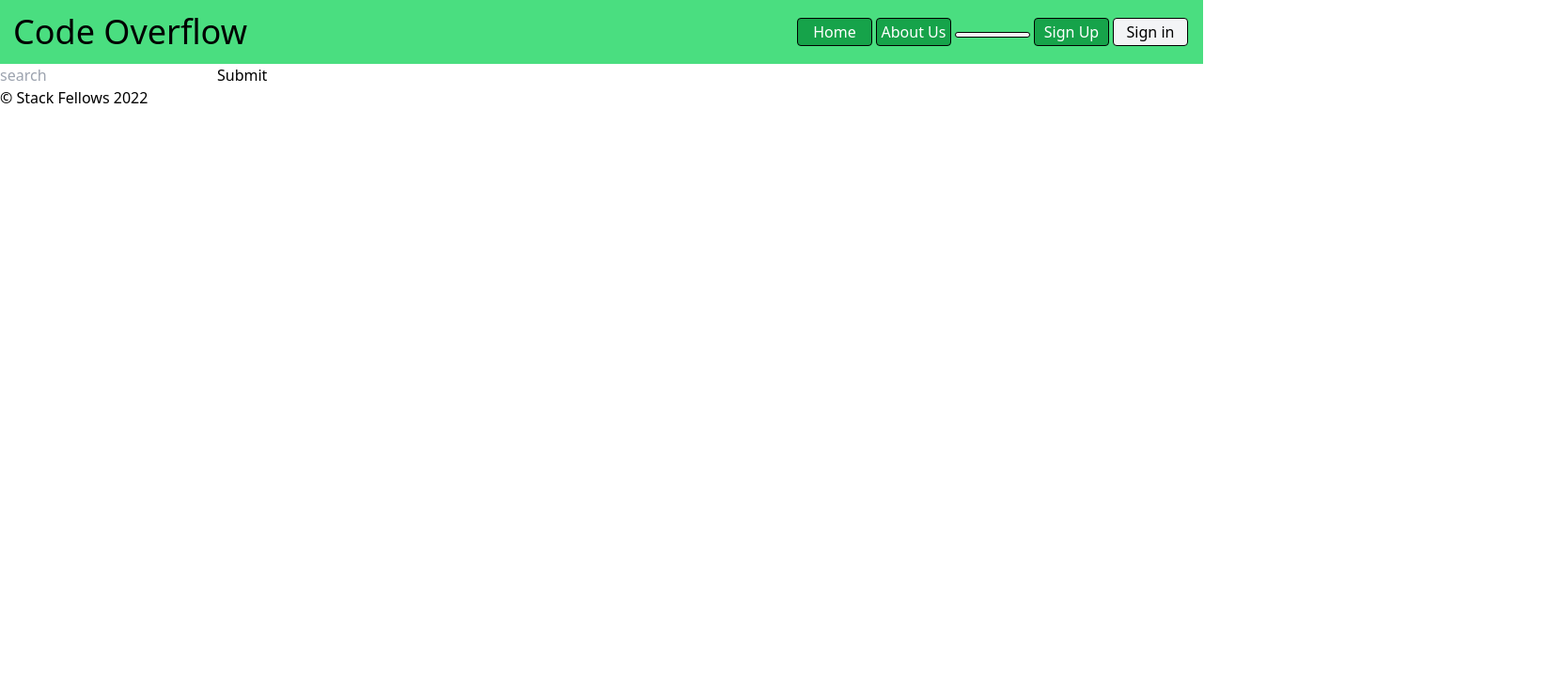
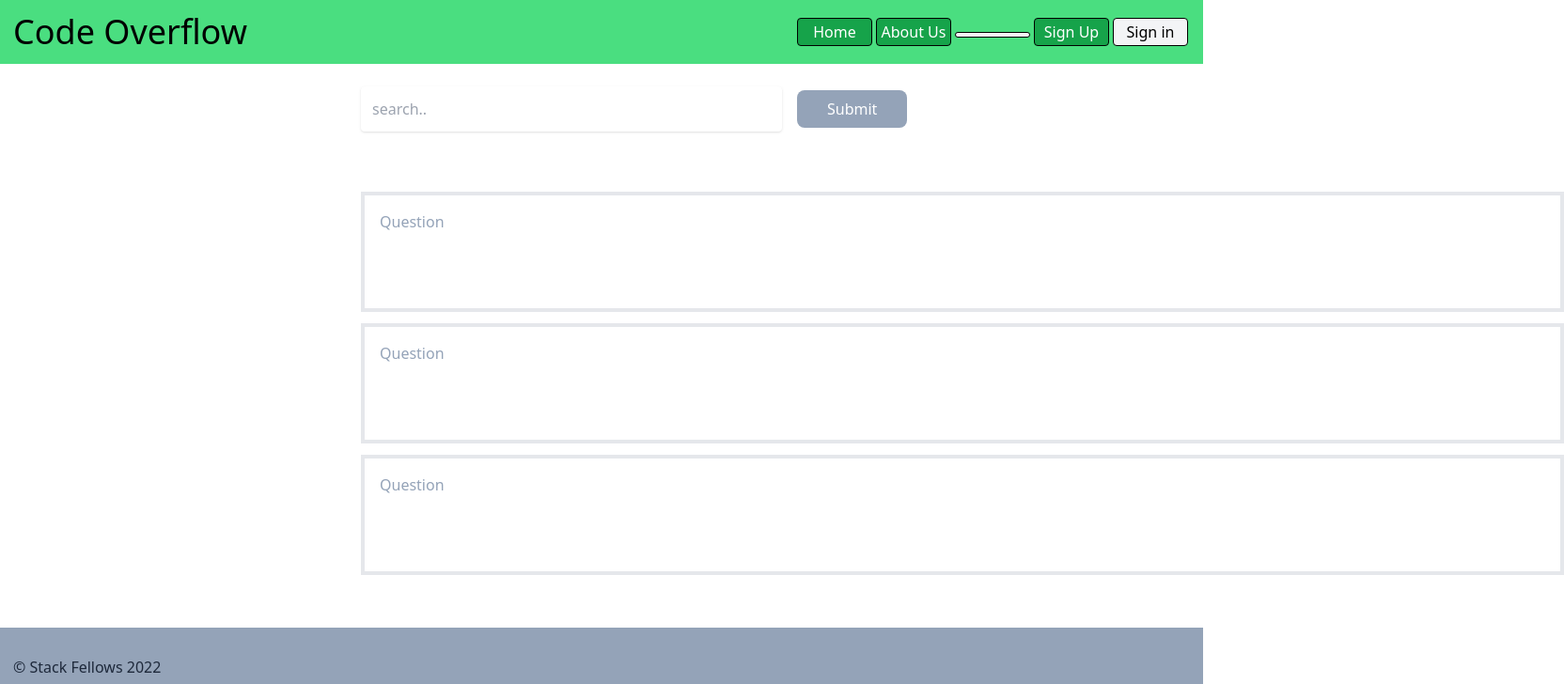
Before and after one commit to welly091/overflow-front, a Next.js app: page / in a window 1280 px wide. Shown: the top 728 px of the page at 94% size, 1664 px wide, since content can reach past the window. Built offline with nearby package versions, Linux system fonts and the light colour scheme.

Commit message:
added search bar and question boxes

```diff
--- a/components/Footer.js
+++ b/components/Footer.js
@@ -1,7 +1,7 @@
 export default function Footer() {
   return  (
-    <footer className=''>
-      <p>&copy; Stack Fellows 2022</p>
+    <footer className='bg-slate-400 mt-14 text-slate-800 p-3.5'>
+      <p className='mt-4'>&copy; Stack Fellows 2022</p>
     </footer>
     );
   }
--- /dev/null
+++ b/components/HomeMain.js
@@ -0,0 +1,16 @@
+export default function Main() {
+return  (
+  <>
+  <form>
+    <label>
+      <input name='' className='flex-auto items-center w-full ml-96 mt-6 max-w-md mx-auto shadow rounded border-0 p-3 border-gray-800' type='text' placeholder='search..'/>
+    </label>
+    <button type='submit' className='ml-4 rounded-lg bg-slate-400 text-white px-8 py-2'>Submit</button>
+  </form>
+  <div className='flex-auto ml-96 pr-96 w-full box-border h-32 w-32 p-4 border-4 ... mt-16'><p className='text-slate-400'>Question</p></div>
+  <div className='flex-auto ml-96 pr-96 w-full box-border h-32 w-32 p-4 border-4 ... mt-16 mt-3'><p className='text-slate-400'>Question</p></div>
+  <div className='flex-auto ml-96 pr-96 w-full box-border h-32 w-32 p-4 border-4 ... mt-16 mt-3'><p className='text-slate-400'>Question</p></div>
+  <div className=''></div>
+  </>
+  );
+}
--- a/components/Main.js
+++ /dev/null
@@ -1,10 +0,0 @@
-export default function Main() {
-return  (
-  <form>
-    <label>
-      <input name='' className='' type='text' placeholder='search'/>
-    </label>
-    <button type='submit' className=''>Submit</button>
-  </form>
-  );
-}
--- a/pages/index.js
+++ b/pages/index.js
@@ -1,6 +1,7 @@
 import Header from '../components/Header';
-import Main from '../components/Main';
+import Main from '../components/HomeMain';
 import Footer from '../components/Footer';
+
 
 export default function Home() {
   return (
@@ -9,5 +10,5 @@ export default function Home() {
       <Main/>
       <Footer/>
     </>
-  )
+  );
 }
```
